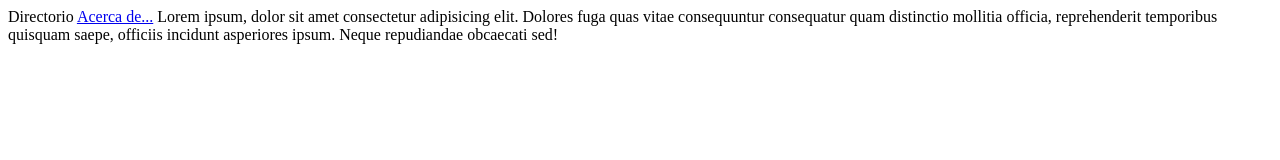
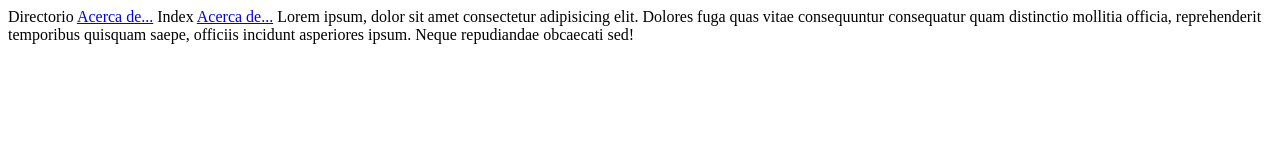
Before and after one commit to jesusrlv/pruebagit2, a plain HTML site: page directory.html in a window 1280 px wide. Drawn offline with Linux system fonts and the light colour scheme.

Commit message:
agregado link directory

```diff
--- a/directory.html
+++ b/directory.html
@@ -5,6 +5,10 @@
 
         <a href="about.html">Acerca de...</a>
 
+        Index
+
+        <a href="index.html">Acerca de...</a>
+
         Lorem ipsum, dolor sit amet consectetur adipisicing elit. Dolores fuga quas vitae consequuntur consequatur quam distinctio mollitia officia, reprehenderit temporibus quisquam saepe, officiis incidunt asperiores ipsum. Neque repudiandae obcaecati sed!
     </body>
 
```
